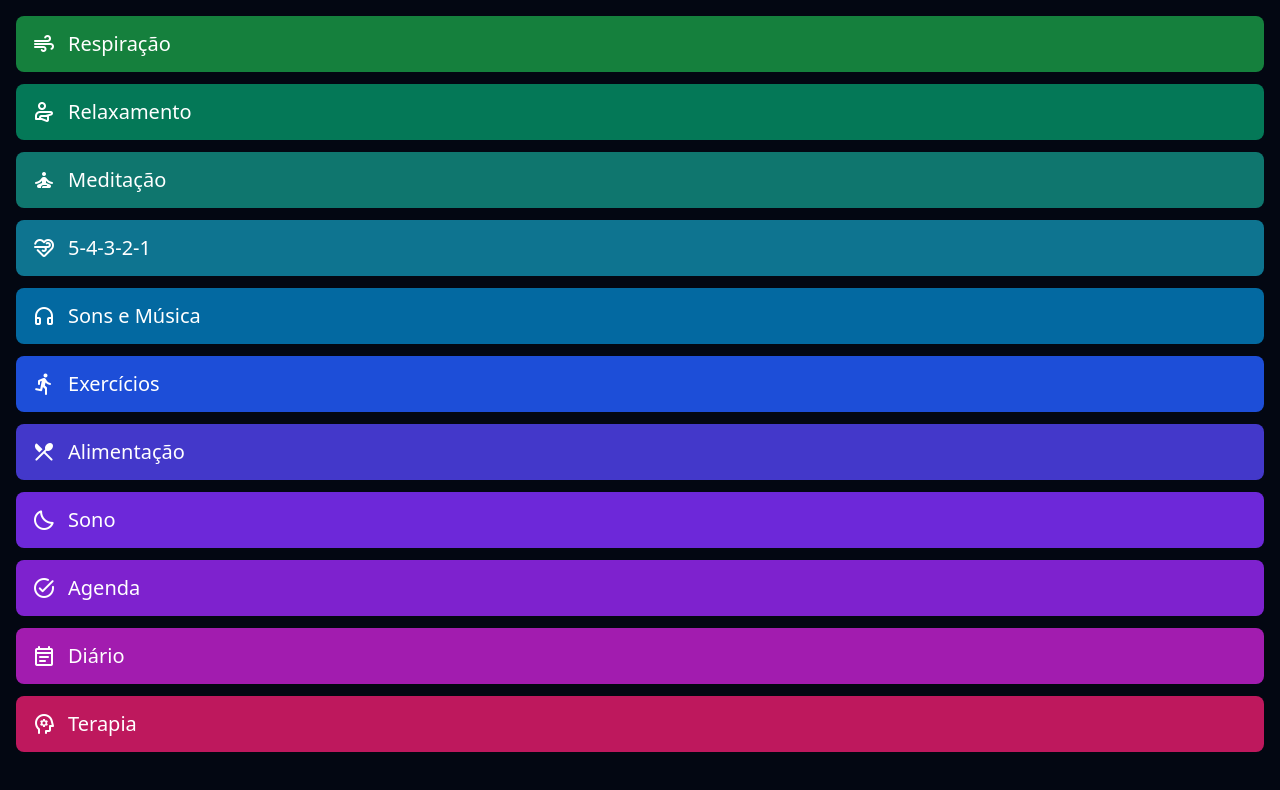
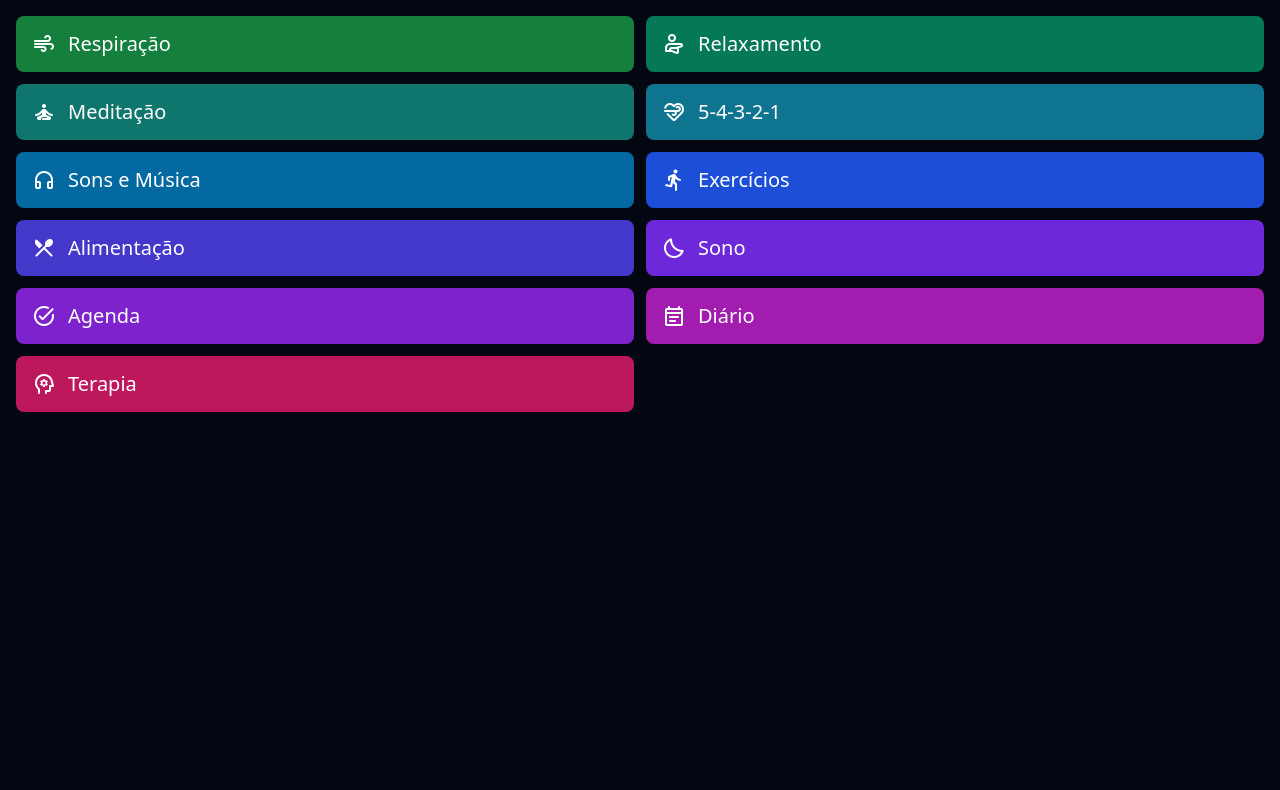
Before and after one commit to kelio-mv/anxiety, a React (Vite) app: page / in a window 1280 px wide. Shown: the top 790 px of the page. Built offline with nearby package versions, Linux system fonts and the light colour scheme.

Commit message:
Responsive grid

```diff
--- a/src/pages/Home.jsx
+++ b/src/pages/Home.jsx
@@ -16,7 +16,7 @@ function Home() {
   ];
 
   return (
-    <div className="p-4 space-y-3">
+    <div className="grid sm:grid-cols-2 gap-3 p-4">
       {items.map(([title, icon, bg]) => (
         <div key={title} className={`p-4 ${bg} rounded-lg space-x-3 cursor-pointer`}>
           <Icon name={icon} />
```
